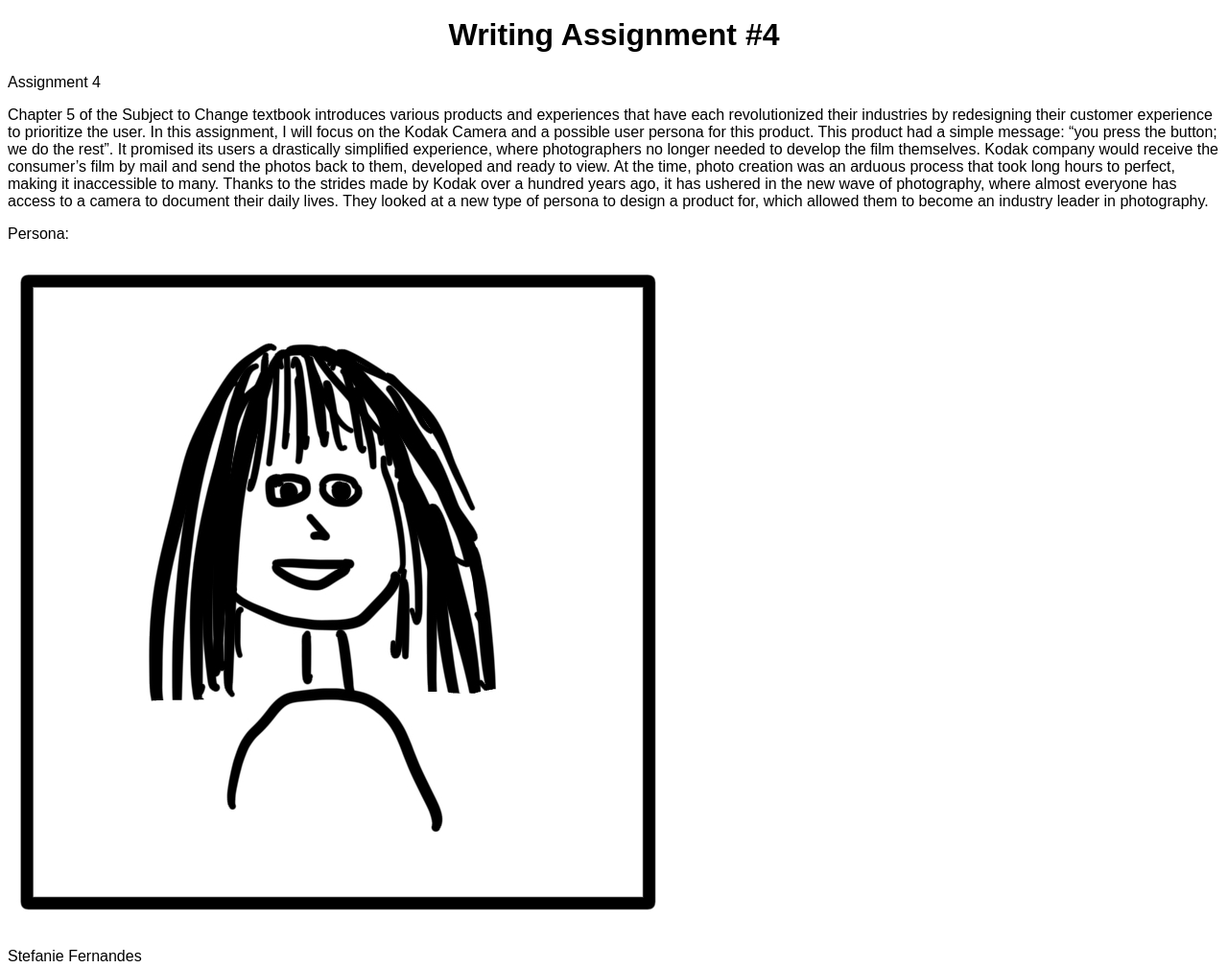
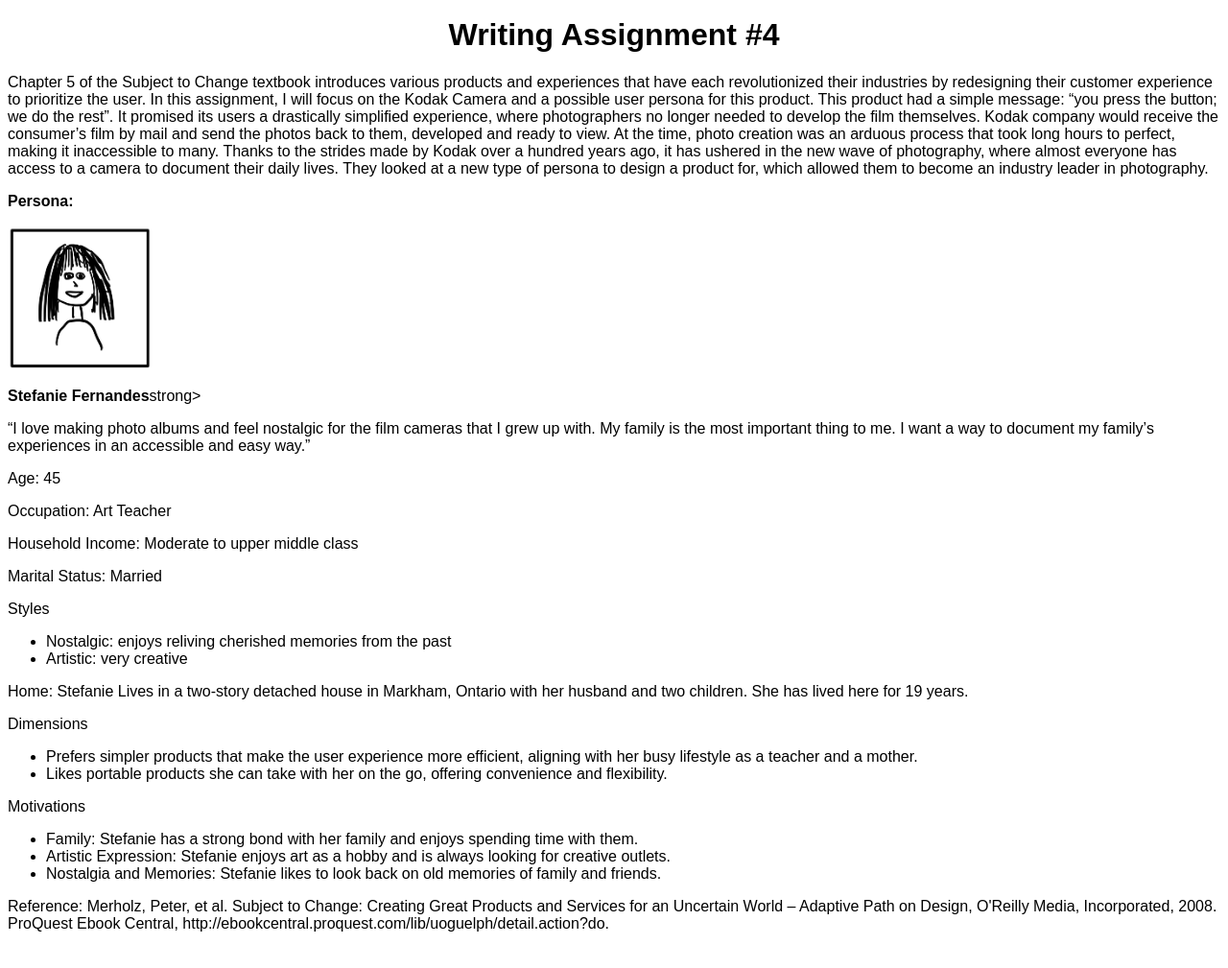
Before and after one commit to erodri08/ERodrigues_WritingAssignment1_CIS1250, a plain HTML site: page index.html in a window 1280 px wide. Shown: the part 1063-2072 px from the top of the page at 96% size. After the commit the page ends 2051 px from the top, so only its background shows below. Drawn offline with Linux system fonts and the light colour scheme.

Commit message:
Update index.html

```diff
--- a/index.html
+++ b/index.html
@@ -40,12 +40,12 @@
 
     <h1>Writing Assignment #4 </h1>
 
-    <p>Assignment 4</p>
     <p>Chapter 5 of the Subject to Change textbook introduces various products and experiences that have each revolutionized their industries by redesigning their customer experience to prioritize the user. In this assignment, I will focus on the Kodak Camera and a possible user persona for this product. This product had a simple message: “you press the button; we do the rest”. It promised its users a drastically simplified experience, where photographers no longer needed to develop the film themselves. Kodak company would receive the consumer’s film by mail and send the photos back to them, developed and ready to view. At the time, photo creation was an arduous process that took long hours to perfect, making it inaccessible to many. Thanks to the strides made by Kodak over a hundred years ago, it has ushered in the new wave of photography, where almost everyone has access to a camera to document their daily lives. They looked at a new type of persona to design a product for, which allowed them to become an industry leader in photography.</p>
 
-    <p>Persona:</p>
-    <img src="IMG_E3EE8591B8D2-1.jpeg" alt="Stefanie Fernandes">
-    <p>Stefanie Fernandes</p>
+    <p><strong>Persona:</strong></p>
+    <img src="IMG_E3EE8591B8D2-1.jpeg" alt="Stefanie Fernandes" width="150">
+    <p><strong>Stefanie Fernandes</strong>strong></p>
+    <p>“I love making photo albums and feel nostalgic for the film cameras that I grew up with. My family is the most important thing to me. I want a way to document my family’s experiences in an accessible and easy way.”</p>
     <p>Age: 45</p>
     <p>Occupation: Art Teacher</p>
     <p>Household Income: Moderate to upper middle class</p>
@@ -56,8 +56,6 @@
       <li>Nostalgic: enjoys reliving cherished memories from the past</li>
       <li>Artistic: very creative</li>
     </ul>
-
-    <p>Quote: “I love making photo albums and feel nostalgic for the film cameras that I grew up with. My family is the most important thing to me. I want a way to document my family’s experiences in an accessible and easy way.”</p>
 
     <p>Home: Stefanie Lives in a two-story detached house in Markham, Ontario with her husband and two children. She has lived here for 19 years.</p>
 
```
